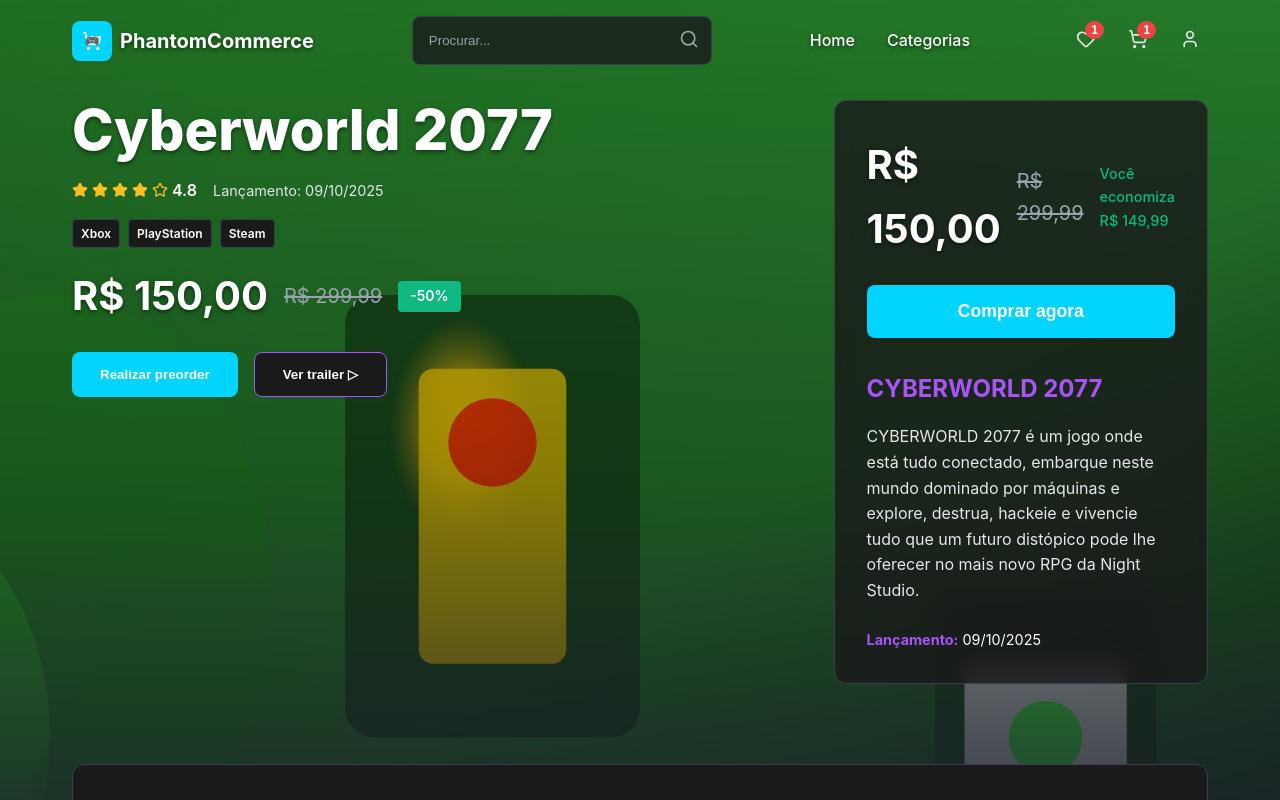
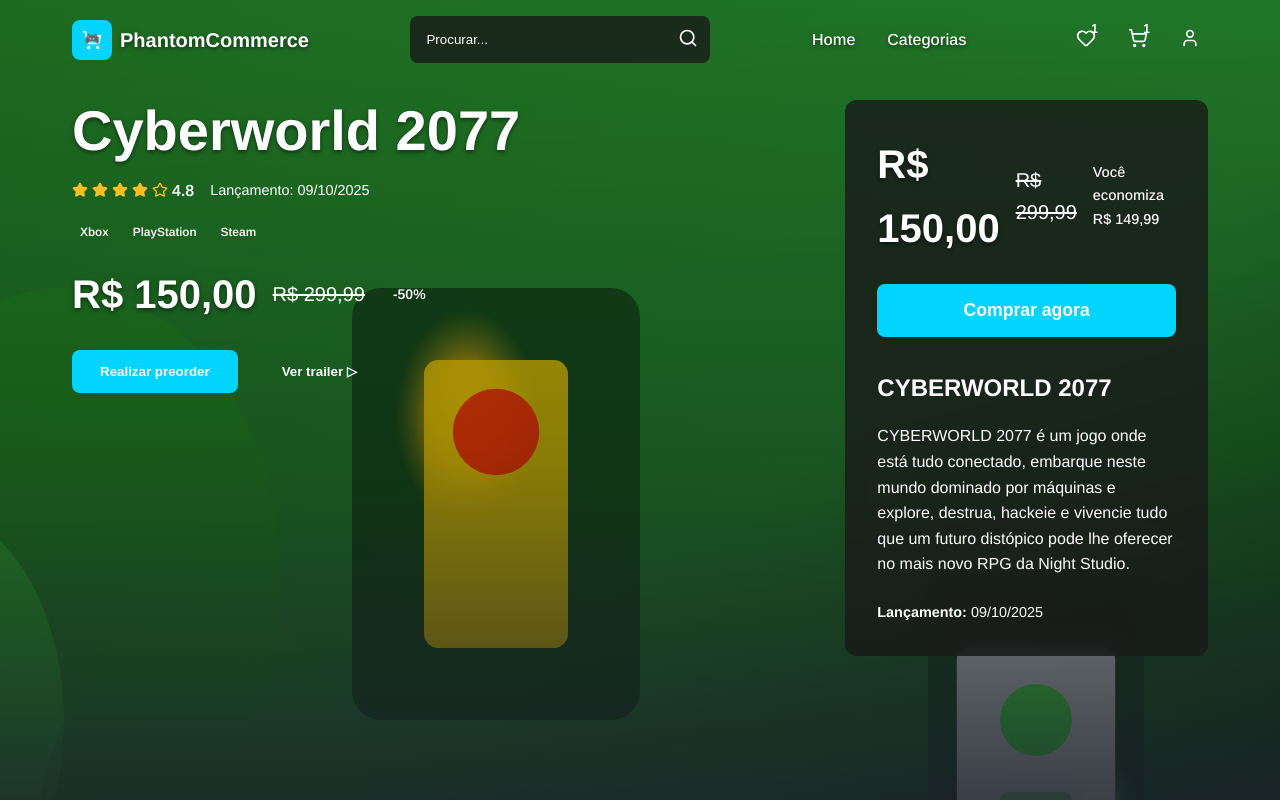
Before and after one commit to LucasSckenal/PhantomCommerce, a Next.js app in the folder phantomcommerce/: page / in a window 1280 px wide. Shown: the top 800 px of the page. Built offline with nearby package versions, Linux system fonts and the light colour scheme.

Commit message:
style: update NotFound styles and add global variables for consistency

```diff
--- a/phantomcommerce/app/styles/NotFound.module.scss
+++ b/phantomcommerce/app/styles/NotFound.module.scss
@@ -3,49 +3,50 @@
   justify-content: center;
   align-items: center;
   height: 100vh;
-  background-color: #0a0f1c;
-  padding: 20px; // garante espaçamento em telas pequenas
+  background-color: var(--bg-800);
+  padding: 20px;
 }
 
 .box {
   text-align: center;
-  background: #11182b;
+  background: var(--bg-900);
   padding: 40px;
   border-radius: 12px;
   max-width: 400px;
-  width: 100%; // ocupa a largura disponível sem estourar
+  width: 100%;
   box-shadow: 0 8px 20px rgba(0, 0, 0, 0.4);
 
   h1 {
     font-size: 6rem;
     margin: 0;
-    color: #fff;
+    color: var(--txt-50);
   }
 
   h2 {
     font-size: 2rem;
     margin: 10px 0;
-    color: #ffffffcc;
+    color: var(--txt-50);
   }
 
   p {
     font-size: 1.2rem;
     margin-bottom: 30px;
-    color: #aaaaaa;
+    color: var(--txt-500);
   }
 
   .goBack {
     display: inline-block;
-    background: #2563eb; // azul vibrante
-    color: #fff;
+    background: var(--btn-500);
+    color: var(--txt-50);
     padding: 12px 24px;
     border-radius: 8px;
     text-decoration: none;
     font-weight: bold;
     transition: background 0.3s ease;
+    cursor: pointer;
 
     &:hover {
-      background: #1d4ed8;
+      background: var(--btn-400);
     }
   }
 }
--- a/phantomcommerce/app/styles/globals.scss
+++ b/phantomcommerce/app/styles/globals.scss
@@ -1,4 +1,5 @@
 // Reset e variáveis globais
+@import url('https://fonts.googleapis.com/css2?family=Arimo:ital,wght@0,400..700;1,400..700&display=swap');
 * {
   margin: 0;
   padding: 0;
@@ -6,29 +7,74 @@
 }
 
 :root {
-  // Cores principais - Paleta preto e roxo
-  --primary-bg: #000000;
-  --secondary-bg: #1a1a1a;
-  --accent-blue: #8b5cf6;
-  --accent-purple: #a855f7;
-  --accent-light-purple: #c084fc;
-  --text-primary: #ffffff;
-  --text-secondary: #e5e7eb;
-  --text-muted: #9ca3af;
-  --border-color: #374151;
-  --success-color: #10b981;
-  --warning-color: #f59e0b;
-  --error-color: #ef4444;
+  // Cores basicas
+  --white: #ffffff;
+  --black: #000000;
 
-  // Gradientes
-  --gradient-primary: linear-gradient(135deg, #8b5cf6 0%, #a855f7 100%);
-  --gradient-accent: linear-gradient(135deg, #8b5cf6 0%, #c084fc 100%);
+  // Backgrounds
+  --bg-50: #fff;
+  --bg-100: #F5F7FA;
+  --bg-800: #1A202C;
+  --bg-900:  #0F1424;
 
-  // Sombras
+  // Cores principais
+  --primary-color-50: #fff;
+  --primary-color-300: #6E38DB;
+  --primary-color-400: #4D7CFF;
+  --primary-color-600: #2D5BFF;
+  --primary-color-700: #1A45CC;
+  --primary-color-900: #0F1424;
+
+  // Textos
+  --txt-50: #fff;
+  --txt-500: #718096;
+  --txt-700: #4A5568;
+  --txt-900: #0F1424;
+
+  // Links
+  --link-500: #1D4ED8;
+  --link-700: #1E40AF;
+
+  // Botões
+  --btn-disable: #CBD5E0;
+  --btn-200: #874FF6;
+  --btn-300: #6E38DB;
+  --btn-400: #4D7CFF;
+  --btn-500:  #2D5BFF;
+
+  // Status
+  --e-100: #FDECEA;
+  --e-500: #E03E3E;
+  --e-700: #B82B2B;
+  --w-100: #FFF4E5;
+  --w-500: #FFB627;
+  --w-700: #CC9300;
+  --s-100: #E6F4EA;
+  --s-500: #28A745;
+  --s-700: #1E7E34;
+
+  // Neutras & Complementares
+  --nc-300: #CCCCCC;
+  --nc-400: #AAAAAA;
+  --nc-500: #17A2B8;
+  --nc-700: #117A8B;
+
+  // shadows
+  --shadow-100: 0 1px 2px 0 rgba(0, 0, 0, 0.05);
+  --shadow-500: 0 4px 6px -1px rgba(0, 0, 0, 0.1);
   --shadow-sm: 0 1px 2px 0 rgba(0, 0, 0, 0.05);
   --shadow-md: 0 4px 6px -1px rgba(0, 0, 0, 0.1);
   --shadow-lg: 0 10px 15px -3px rgba(0, 0, 0, 0.1);
   --shadow-xl: 0 20px 25px -5px rgba(0, 0, 0, 0.1);
+  --shadow-xl-inner: inset 0 20px 25px -5px rgba(0, 0, 0, 0.1);
+
+  //utilidades
+  --br-16: 16px;
+  --br-8: 8px;
+  --pd-16: 16px;
+  --pd-8: 8px;
+  --gap-1: 1rem;
+  --gap-16: 16px;
 
   // Transições
   --transition-fast: 0.15s ease-in-out;
@@ -37,18 +83,18 @@
 }
 
 body {
-  font-family: 'Inter', -apple-system, BlinkMacSystemFont, 'Segoe UI', Roboto, sans-serif;
-  background-color: #1a1c29;
-  color: var(--text-primary);
+  font-family: 'Arimo', -apple-system, BlinkMacSystemFont, 'Segoe UI', Roboto, sans-serif;
+  background-color: var(--bg-900);
+  color: var(--txt-50);
   line-height: 1.6;
   overflow-x: hidden;
 }
 
+
 // Utilitários
 .container {
-  max-width: 1200px;
   margin: 0 auto;
-  padding: 0 1rem;
+  padding: 0 3rem !important;
 
   @media (min-width: 768px) {
     padding: 0 2rem;
@@ -69,7 +115,7 @@
 
   &--primary {
     background: var(--gradient-accent);
-    color: white;
+    color: var(--txt-50);
 
     &:hover {
       transform: translateY(-2px);
```
